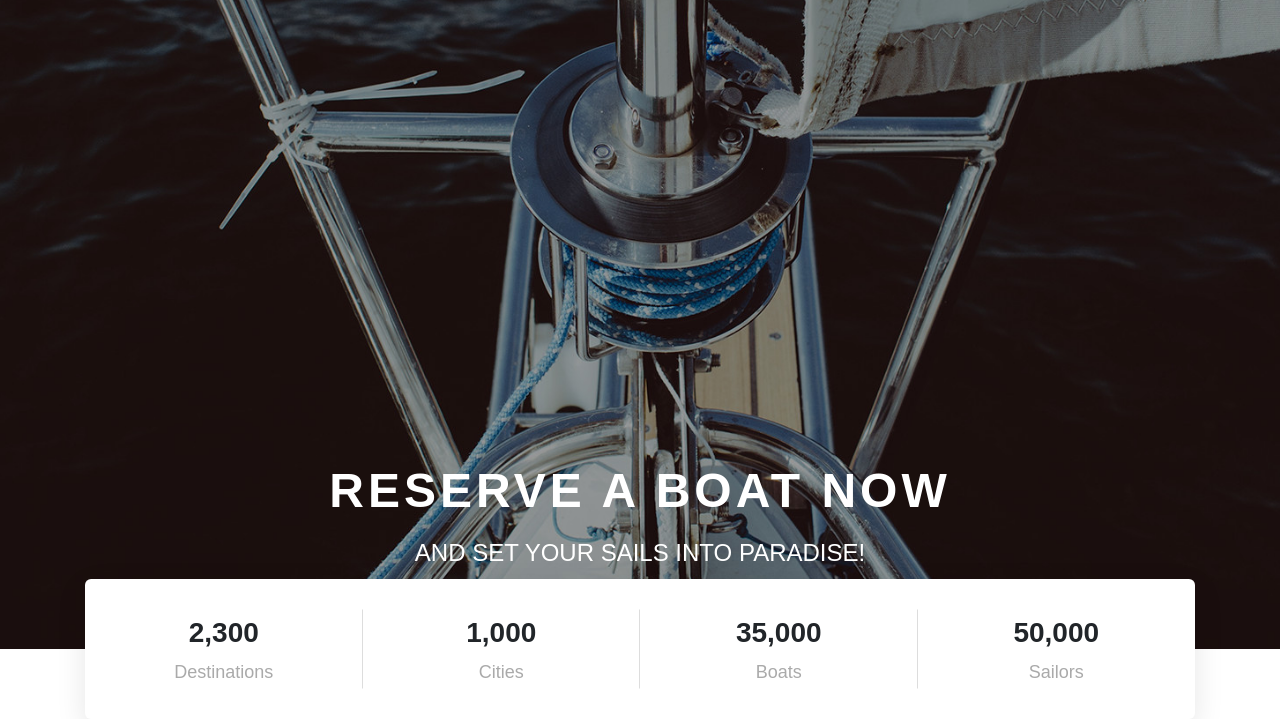
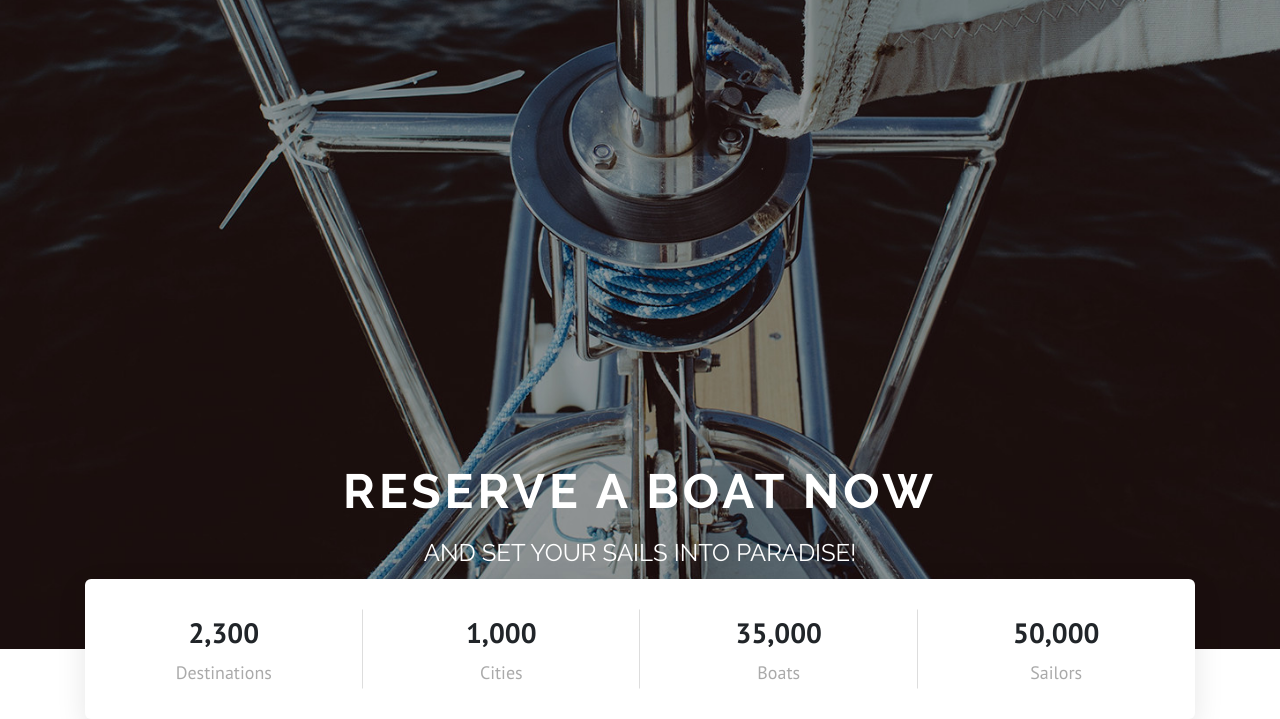
Before and after one commit to amendmen/bs-workshop, a website built with Parcel: page src/index.html in a window 1280 px wide. Shown: the part 81-800 px from the top of the page. Built offline with nearby package versions, Linux system fonts and the light colour scheme.

Commit message:
Fix: typography

```diff
--- a/src/assets/scss/abstracts/_variables.scss
+++ b/src/assets/scss/abstracts/_variables.scss
@@ -3,7 +3,7 @@
 
 // Typography
 $font-family-base: "PT Sans", sans-serif;
-// $font-family-secondary: "Raleway", sans-serif;
+$font-family-secondary: "Raleway", sans-serif;
 
 $default-grid-breakpoints: (
   xs: 0,
--- a/src/assets/scss/base/_typography.scss
+++ b/src/assets/scss/base/_typography.scss
@@ -1,34 +1,39 @@
 @font-face {
-  font-family: "PT Sans", sans-serif;
+  font-family: "PT Sans";
   src: url("../fonts/PTSans/PTSans-Regular.ttf");
   font-weight: normal;
   font-display: swap;
+  font-style: normal;
 }
 
 @font-face {
-  font-family: "PT Sans", sans-serif;
+  font-family: "PT Sans";
   src: url("../fonts/PTSans/PTSans-Bold.ttf");
   font-weight: 700;
   font-display: swap;
+  font-style: normal;
 }
 
 @font-face {
-  font-family: "Raleway", sans-serif;
+  font-family: "Raleway";
   src: url("../fonts/Raleway/Raleway-Regular.ttf");
   font-weight: normal;
   font-display: swap;
+  font-style: normal;
 }
 
 @font-face {
-  font-family: "Raleway", sans-serif;
+  font-family: "Raleway";
   src: url("../fonts/Raleway/Raleway-Medium.ttf");
   font-weight: 500;
   font-display: swap;
+  font-style: normal;
 }
 
 @font-face {
-  font-family: "Raleway", sans-serif;
+  font-family: "Raleway";
   src: url("../fonts/Raleway/Raleway-Bold.ttf");
-  font-weight: 700;
+  font-weight: bold;
   font-display: swap;
+  font-style: normal;
 }
--- a/src/assets/scss/components/_hero.scss
+++ b/src/assets/scss/components/_hero.scss
@@ -13,12 +13,13 @@
   %hero-text {
     text-align: center;
     color: $white;
+    font-family: $font-family-secondary;
   }
 
   &__heading {
     @extend %hero-text;
 
-    font-weight: 700;
+    font-weight: bold;
     font-size: 48px;
     text-transform: uppercase;
     letter-spacing: 4px;
```
